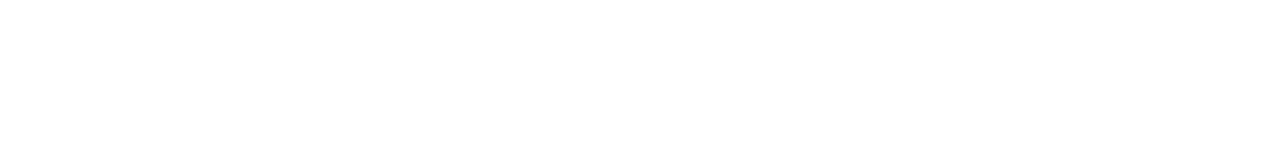
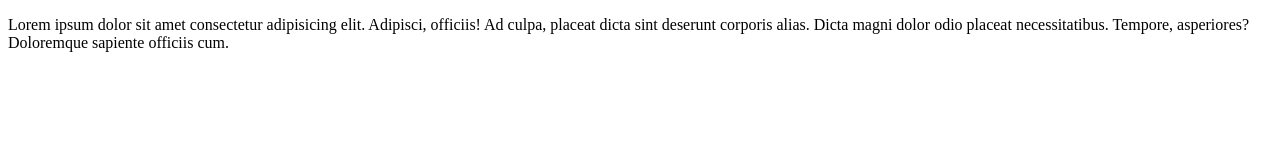
Before and after one commit to SLashikkk/test-repo, a plain HTML site: page index.html in a window 1280 px wide. Drawn offline with Linux system fonts and the light colour scheme.

Commit message:
aasdasda

```diff
--- a/index.html
+++ b/index.html
@@ -6,6 +6,7 @@
   <title>Document</title>
 </head>
 <body>
+  <p>Lorem ipsum dolor sit amet consectetur adipisicing elit. Adipisci, officiis! Ad culpa, placeat dicta sint deserunt corporis alias. Dicta magni dolor odio placeat necessitatibus. Tempore, asperiores? Doloremque sapiente officiis cum.</p>
 
 </body>
 </html>
```
